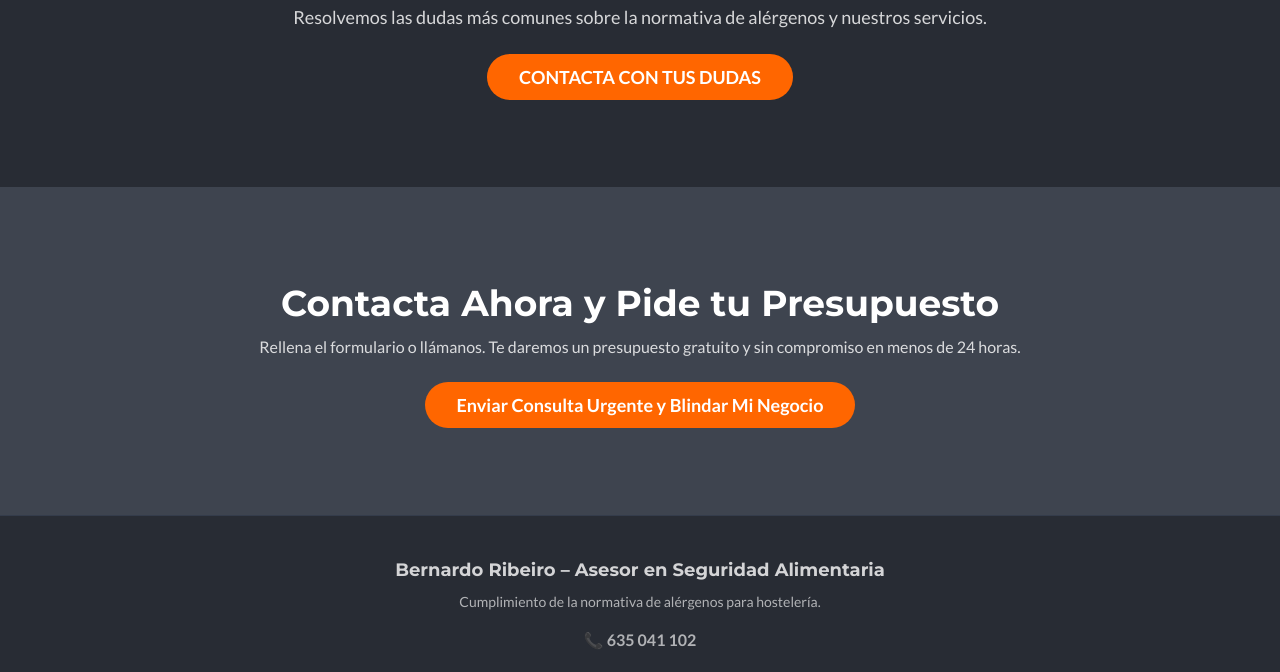
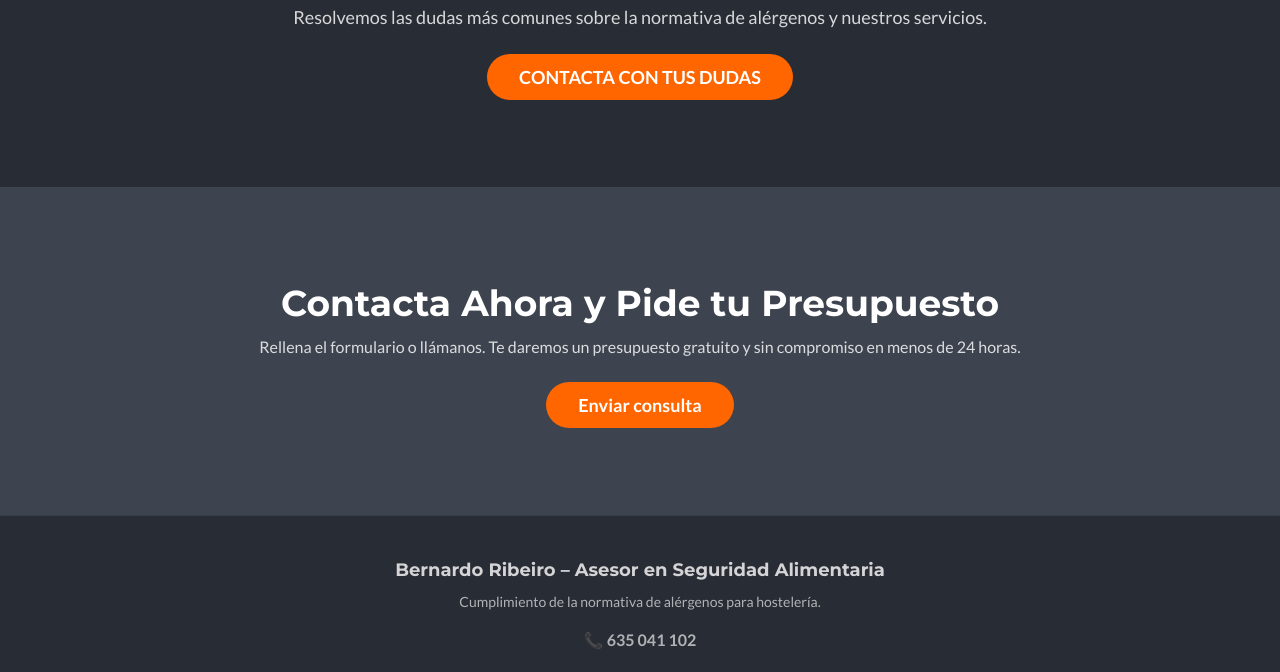
Before and after one commit to bernyprogramador/WEB, a plain HTML site: page index.html in a window 1280 px wide. Shown: the part 2457-3129 px from the top of the page. Drawn offline with nearby package versions, Linux system fonts and the light colour scheme.

Commit message:
Add files via upload

```diff
--- a/index.html
+++ b/index.html
@@ -189,7 +189,7 @@
             <div class="container mx-auto px-4 text-center">
                 <h2 class="text-3xl md:text-4xl font-bold text-white font-heading">Contacta Ahora y Pide tu Presupuesto</h2>
                 <p class="text-slate-200 mt-3 max-w-3xl mx-auto mb-8">Rellena el formulario o llámanos. Te daremos un presupuesto gratuito y sin compromiso en menos de 24 horas.</p>
-                <a href="contacto.html" class="w-full sm:w-auto bg-accent hover:bg-accent-hover text-white font-bold py-3 px-6 md:px-8 rounded-full text-base md:text-lg transition duration-300 transform hover:scale-105">Enviar Consulta Urgente y Blindar Mi Negocio</a>
+                <a href="contacto.html" class="w-full sm:w-auto bg-accent hover:bg-accent-hover text-white font-bold py-3 px-6 md:px-8 rounded-full text-base md:text-lg transition duration-300 transform hover:scale-105">Enviar consulta</a>
             </div>
         </section>
 
```
